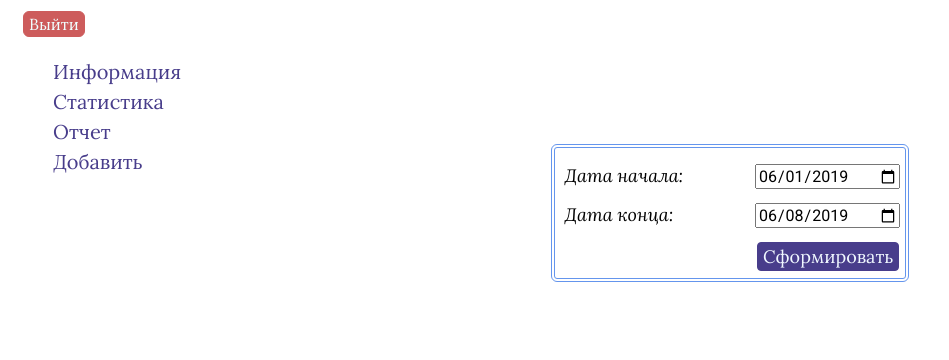
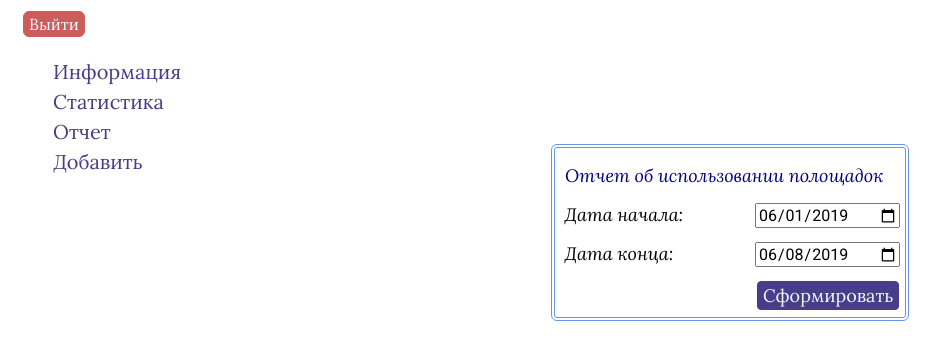
Before and after one commit to bTFFH/skittle-club, a PHP site: page /reports/playgrounds_usage.php in a window 1280 px wide. Shown: the top 360 px of the page, without its empty margins (0-949 px from the left). Run offline with PHP 8.4, Linux system fonts and the light colour scheme; the visitor is signed in with stand-in values (Sample User, id 1).

Commit message:
Minor fixes and updates

```diff
--- /dev/null
+++ b/actions/index.php
@@ -0,0 +1,5 @@
+<?php
+session_start();
+if (isset($_SESSION['username'])) header("Location: player.php", true, 303);
+else header("Location: ../", true, 303);
+?>
--- /dev/null
+++ b/info/index.php
@@ -0,0 +1,5 @@
+<?php
+session_start();
+if (isset($_SESSION['username'])) header("Location: players.php", true, 303);
+else header("Location: ../", true, 303);
+?>
--- /dev/null
+++ b/reports/index.php
@@ -0,0 +1,5 @@
+<?php
+session_start();
+if (isset($_SESSION['username'])) header("Location: playgrounds_usage.php", true, 303);
+else header("Location: ../", true, 303);
+?>
--- a/reports/playgrounds_usage.php
+++ b/reports/playgrounds_usage.php
@@ -18,11 +18,13 @@
             <br/>
             <br/>
             <form name="PlaygroundsUsage" method="POST" action="playgrounds_usage.php">
-                <p><label class="date-label">Дата начала:<input class="date-input" type="date" name="startDate"
-                                                                value="<?php echo date("Y-m-d"); ?>" /></label></p>
-                <p><label class="date-label">Дата конца:<input
-                                class="date-input" type="date" name="endDate"
-                                value="<?php echo date("Y-m-d", time() + 60 * 60 * 24 * 7); ?>" /></label></p>
+                <div class="date">
+                    <p><label style="color: navy">Отчет об использовании полощадок</label></p>
+                    <p><label class="date-label">Дата начала:<input type="date" name="startDate"
+                                                                    value="<?php echo date("Y-m-d"); ?>" /></label></p>
+                    <p><label class="date-label">Дата конца:<input type="date" name="endDate"
+                                                                   value="<?php echo date("Y-m-d", time() + 60 * 60 * 24 * 7); ?>" /></label></p>
+                </div>
                 <div class="submit-btn" style="padding-left: 202px"><input type="submit" value="Сформировать"/></div>
             </form>
         </div>
--- /dev/null
+++ b/stats/index.php
@@ -0,0 +1,5 @@
+<?php
+session_start();
+if (isset($_SESSION['username'])) header("Location: players_stats.php", true, 303);
+else header("Location: ../", true, 303);
+?>
--- a/styles/form.css
+++ b/styles/form.css
@@ -15,7 +15,7 @@
     width: 350px;
 }
 
-.date-label {
+.date label {
     padding: 2px 5px;
     font-family: 'Lora', serif;
     font-size: 18px;
@@ -23,7 +23,7 @@
     margin-left: 5px;
 }
 
-.date-input {
+.date input {
     float: right;
     margin: 0 5px;
     font-family: 'Roboto', sans-serif;
```
Also changed, not shown: helpers/index.php (added, +9 -0 lines), reports/teams_participation.php (+7 -5 lines).
